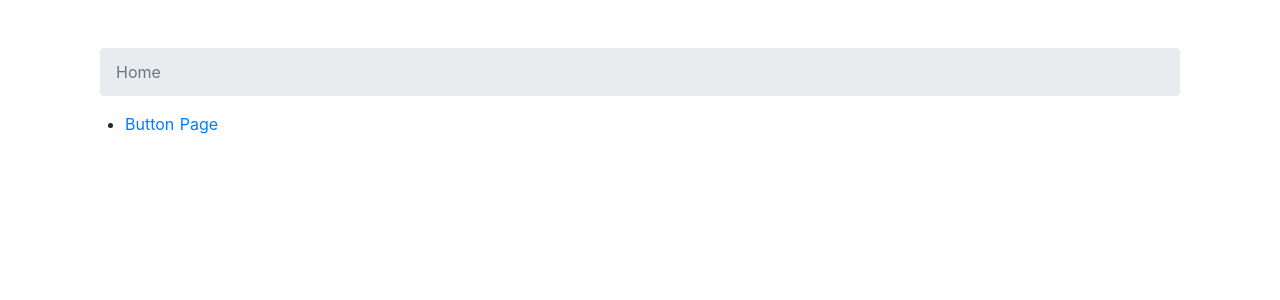
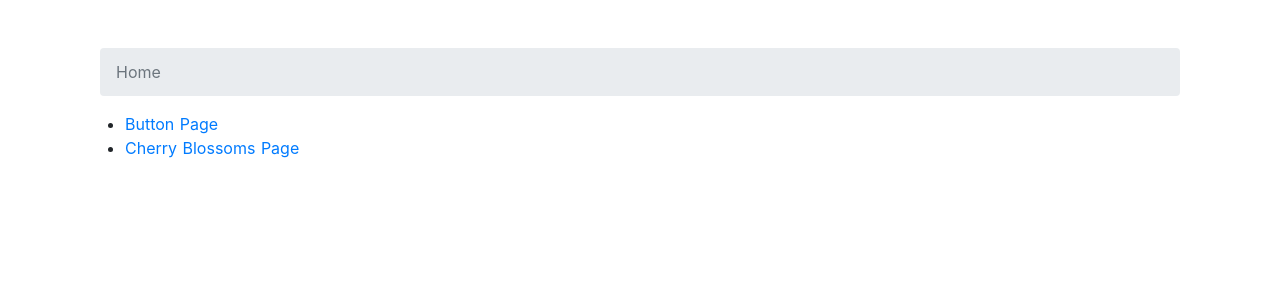
Before and after one commit to negi524/design_collection, a Nuxt app: page / in a window 1280 px wide. Shown: the top 300 px of the page. Built offline with nearby package versions, Linux system fonts and the light colour scheme.

Commit message:
トップページにリンク追加

```diff
--- a/pages/CherryBlossoms.vue
+++ b/pages/CherryBlossoms.vue
@@ -1,5 +1,5 @@
 <template>
-  <div>
+  <div id="cherryBlossoms" class="container">
     <global-header :crumbs="crumbs" />
   </div>
 </template>
--- a/pages/buttons.vue
+++ b/pages/buttons.vue
@@ -1,5 +1,5 @@
 <template>
-  <div class="container">
+  <div id="buttons" class="container">
     <global-header :crumbs="crumbs" />
     <h2 class="p-2 text-success">Button List</h2>
     <div class="container my-3">
--- a/pages/index.vue
+++ b/pages/index.vue
@@ -4,6 +4,9 @@
     <main class="my-3 mx-auto">
       <ul>
         <li><nuxt-link to="/buttons">Button Page</nuxt-link></li>
+        <li>
+          <nuxt-link to="/cherryblossoms">Cherry Blossoms Page</nuxt-link>
+        </li>
       </ul>
     </main>
   </div>
```
